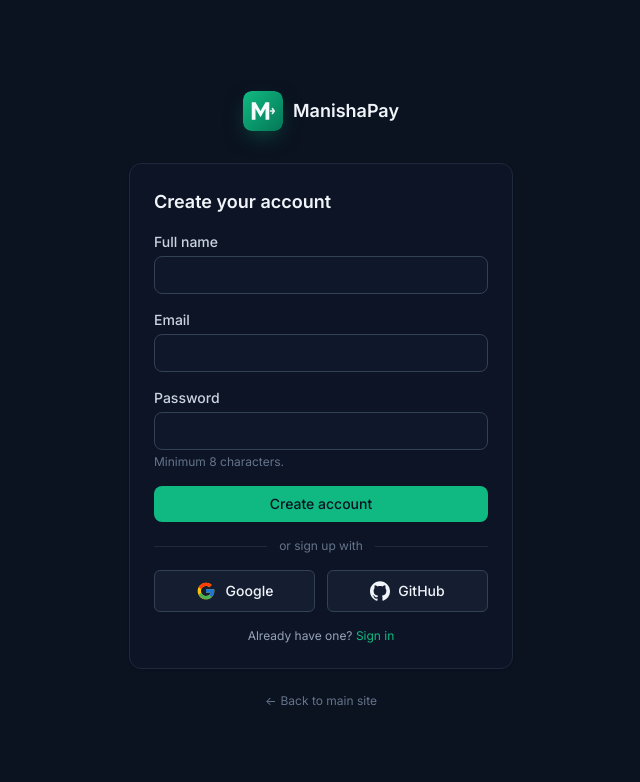
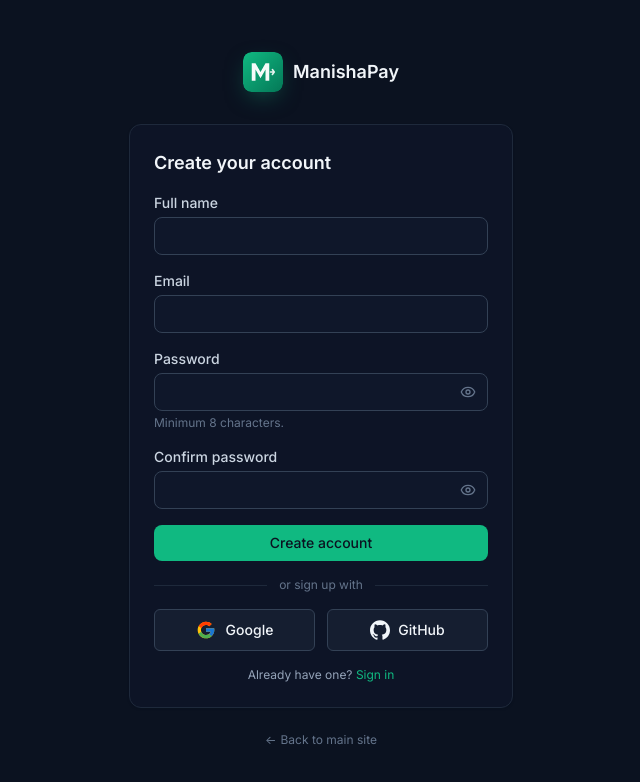
Before and after one commit to nobytechy/manishapay, a React (Vite) app in the folder frontend/: page /register in a window 1280 px wide. Shown: the top 782 px of the page, without its empty margins (319-959 px from the left). Built offline with nearby package versions, Linux system fonts and the light colour scheme; no server answers.

Commit message:
Auth UX: password show/hide eye toggle + confirm-password on register
- Input: reusable eye toggle for any type=password field (Login + Register)
- Register: confirm-password field with inline + submit-time match validation

```diff
--- a/frontend/src/components/ui/Input.jsx
+++ b/frontend/src/components/ui/Input.jsx
@@ -1,8 +1,13 @@
-import { forwardRef } from 'react';
+import { forwardRef, useState } from 'react';
+import { Eye, EyeOff } from 'lucide-react';
 import { cn } from '../../lib/utils';
 
-const Input = forwardRef(function Input({ label, error, hint, className, id, ...rest }, ref) {
+const Input = forwardRef(function Input({ label, error, hint, className, id, type = 'text', ...rest }, ref) {
   const inputId = id || rest.name;
+  const isPassword = type === 'password';
+  const [show, setShow] = useState(false);
+  const effectiveType = isPassword && show ? 'text' : type;
+
   return (
     <div className="space-y-1">
       {label && (
@@ -10,17 +15,32 @@
           {label}
         </label>
       )}
+      <div className="relative">
         <input
           id={inputId}
           ref={ref}
+          type={effectiveType}
           className={cn(
             'w-full rounded-lg border border-slate-700 bg-slate-900 px-3 py-2 text-sm text-slate-100 placeholder-slate-500',
             'focus:border-brand focus:outline-none focus:ring-2 focus:ring-brand/30',
+            isPassword && 'pr-10',
             error && 'border-danger focus:border-danger focus:ring-danger/30',
             className
           )}
           {...rest}
         />
+        {isPassword && (
+          <button
+            type="button"
+            onClick={() => setShow((s) => !s)}
+            tabIndex={-1}
+            aria-label={show ? 'Hide password' : 'Show password'}
+            className="absolute inset-y-0 right-0 flex items-center pr-3 text-slate-500 hover:text-slate-300"
+          >
+            {show ? <EyeOff size={16} /> : <Eye size={16} />}
+          </button>
+        )}
+      </div>
       {hint && !error && <p className="text-xs text-slate-500">{hint}</p>}
       {error && <p className="text-xs text-rose-400">{error}</p>}
     </div>
--- a/frontend/src/pages/Register.jsx
+++ b/frontend/src/pages/Register.jsx
@@ -13,6 +13,7 @@
   const [fullName, setFullName] = useState('');
   const [email, setEmail] = useState('');
   const [password, setPassword] = useState('');
+  const [confirmPassword, setConfirmPassword] = useState('');
   const [busy, setBusy] = useState(false);
   const [googleBusy, setGoogleBusy] = useState(false);
   const [githubBusy, setGithubBusy] = useState(false);
@@ -21,6 +22,10 @@
     e.preventDefault();
     if (password.length < 8) {
       toast.error('Password must be at least 8 characters');
+      return;
+    }
+    if (password !== confirmPassword) {
+      toast.error('Passwords do not match');
       return;
     }
     setBusy(true);
@@ -69,6 +74,8 @@
             <Input label="Full name" value={fullName} onChange={(e)=>setFullName(e.target.value)} required/>
             <Input label="Email" type="email" value={email} onChange={(e)=>setEmail(e.target.value)} required autoComplete="email"/>
             <Input label="Password" type="password" value={password} onChange={(e)=>setPassword(e.target.value)} required autoComplete="new-password" hint="Minimum 8 characters."/>
+            <Input label="Confirm password" type="password" value={confirmPassword} onChange={(e)=>setConfirmPassword(e.target.value)} required autoComplete="new-password"
+              error={confirmPassword && confirmPassword !== password ? 'Passwords do not match' : undefined}/>
             <Button type="submit" className="w-full" loading={busy}>Create account</Button>
           </form>
 
```
Lines whose indentation alone changed are shown as unchanged.
